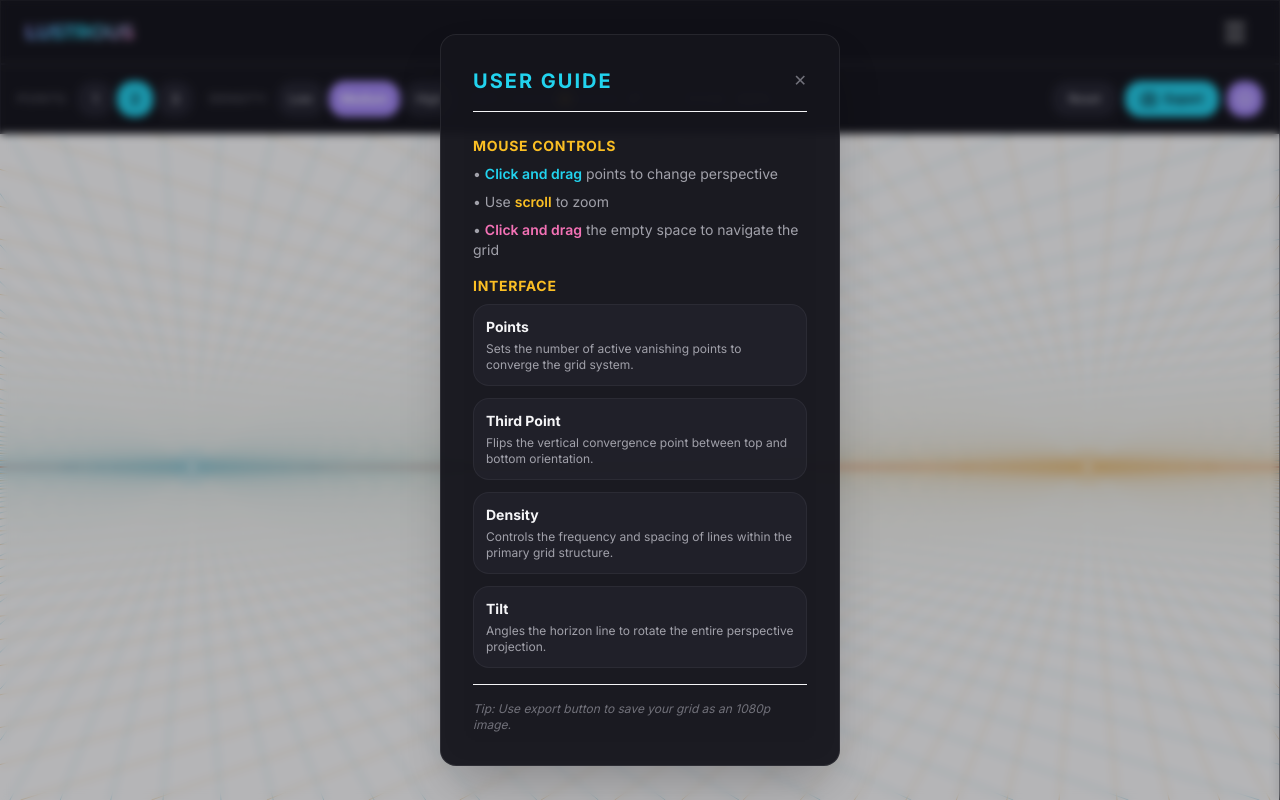
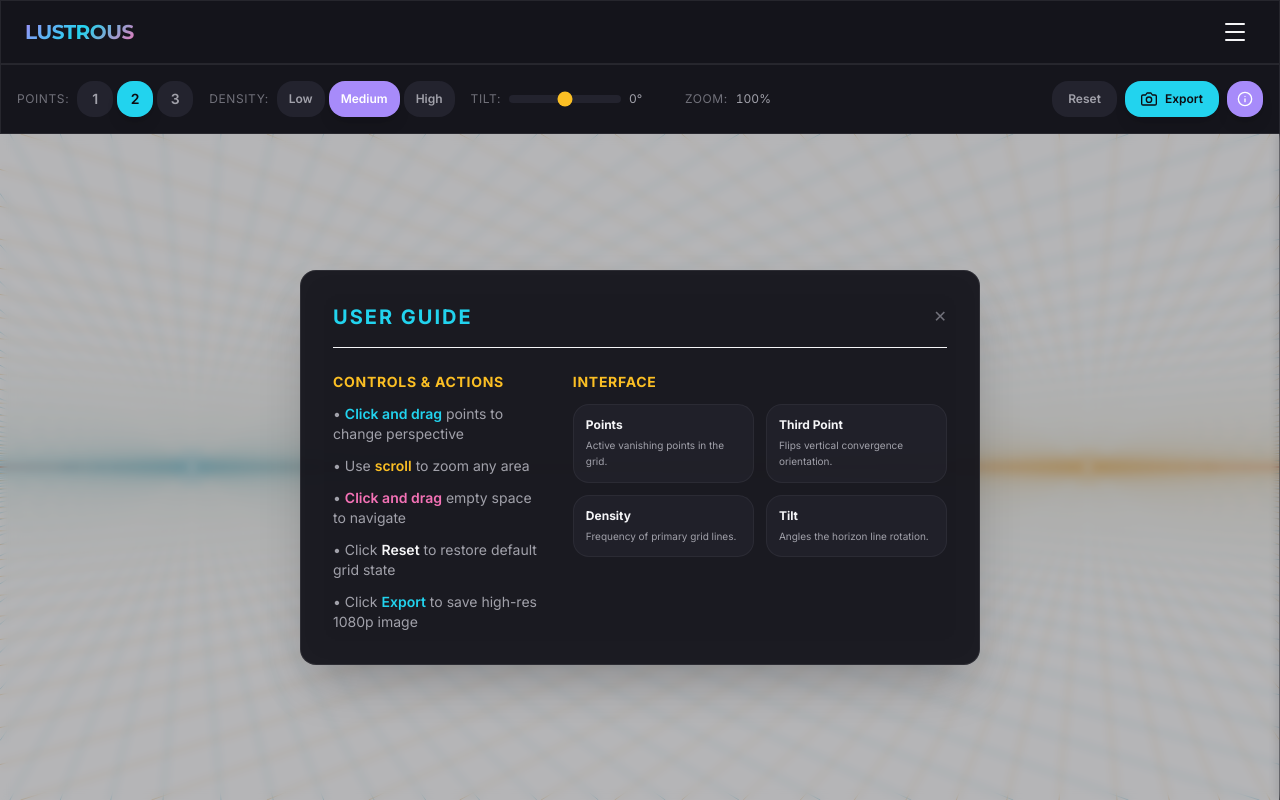
Before and after one commit to vhugoemcruz/lustrous, a Next.js app: page /perspective-grid in a window 1280 px wide. Both pictures are taken after a click on the button 1245 px from the left and 99 px from the top of the page. Built offline with nearby package versions, Linux system fonts and the light colour scheme.

Commit message:
feat: Changed the info section to horizontal orientation.

```diff
--- a/src/components/tools/perspective/PerspectiveCanvas.tsx
+++ b/src/components/tools/perspective/PerspectiveCanvas.tsx
@@ -240,7 +240,7 @@ export function PerspectiveCanvas() {
             </div>
 
             {/* Canvas Container */}
-            <div ref={containerRef} className="flex-1 relative overflow-hidden">
+            <div ref={containerRef} className="flex-1 relative overflow-hidden group">
                 <canvas
                     ref={canvasRef}
                     onMouseMove={handleMouseMove}
@@ -258,17 +258,16 @@ export function PerspectiveCanvas() {
                         <div className="text-text-muted text-sm">Loading...</div>
                     </div>
                 )}
-            </div>
 
-            {/* Balão de Ajuda Centralizado com Backdrop */}
+                {/* Balão de Ajuda Centralizado com Backdrop (Relativo ao Canvas) */}
                 {showHelp && (
                     <div
-                    className={`fixed inset-0 z-[100] flex items-center justify-center bg-deep-obsidian/30 ${isExiting ? "animate-backdrop-unfade" : "animate-backdrop-fade"
+                        className={`absolute inset-0 z-[100] flex items-center justify-center bg-deep-obsidian/30 ${isExiting ? "animate-backdrop-unfade" : "animate-backdrop-fade"
                             }`}
                         onClick={handleCloseHelp}
                     >
                         <div
-                        className={`w-[400px] p-8 glass border border-glass-border rounded-2xl shadow-2xl z-[101] ${isExiting ? "animate-balloon-exit" : "animate-balloon-enter"
+                            className={`w-full max-w-[680px] p-8 glass border border-glass-border rounded-2xl shadow-2xl z-[101] ${isExiting ? "animate-balloon-exit" : "animate-balloon-enter"
                                 }`}
                             onClick={(e) => e.stopPropagation()}
                         >
@@ -283,40 +282,42 @@ export function PerspectiveCanvas() {
                                     </button>
                                 </div>
 
-                            <div className="space-y-4">
+                                <div className="flex gap-8">
+                                    {/* Left Column: Controls & Actions */}
+                                    <div className="flex-1 space-y-6">
                                         <div>
-                                    <h4 className="text-gold font-bold text-sm mb-2 uppercase tracking-wider">Mouse Controls</h4>
-                                    <ul className="text-sm text-text-secondary space-y-2">
+                                            <h4 className="text-gold font-bold text-sm mb-3 uppercase tracking-wider">Controls & Actions</h4>
+                                            <ul className="text-sm text-text-secondary space-y-3">
                                                 <li>• <span className="text-aqua font-semibold">Click and drag</span> points to change perspective</li>
-                                        <li>• Use <span className="text-gold font-semibold">scroll</span> to zoom</li>
-                                        <li>• <span className="text-magenta font-semibold">Click and drag</span> the empty space to navigate the grid</li>
+                                                <li>• Use <span className="text-gold font-semibold">scroll</span> to zoom any area</li>
+                                                <li>• <span className="text-magenta font-semibold">Click and drag</span> empty space to navigate</li>
+                                                <li>• Click <span className="text-text-primary font-semibold">Reset</span> to restore default grid state</li>
+                                                <li>• Click <span className="text-aqua font-semibold">Export</span> to save high-res 1080p image</li>
                                             </ul>
-                                </div>
-
-                                <div>
-                                    <h4 className="text-gold font-bold text-sm mb-2 uppercase tracking-wider">Interface</h4>
-                                    <div className="grid grid-cols-1 gap-3 text-sm">
-                                        <div className="bg-medium-grey/20 p-3 rounded-lg border border-white/5">
-                                            <strong className="text-text-primary block mb-1">Points</strong>
-                                            <p className="text-text-secondary text-xs">Sets the number of active vanishing points to converge the grid system.</p>
-                                        </div>
-                                        <div className="bg-medium-grey/20 p-3 rounded-lg border border-white/5">
-                                            <strong className="text-text-primary block mb-1">Third Point</strong>
-                                            <p className="text-text-secondary text-xs">Flips the vertical convergence point between top and bottom orientation.</p>
-                                        </div>
-                                        <div className="bg-medium-grey/20 p-3 rounded-lg border border-white/5">
-                                            <strong className="text-text-primary block mb-1">Density</strong>
-                                            <p className="text-text-secondary text-xs">Controls the frequency and spacing of lines within the primary grid structure.</p>
-                                        </div>
-                                        <div className="bg-medium-grey/20 p-3 rounded-lg border border-white/5">
-                                            <strong className="text-text-primary block mb-1">Tilt</strong>
-                                            <p className="text-text-secondary text-xs">Angles the horizon line to rotate the entire perspective projection.</p>
-                                        </div>
                                         </div>
                                     </div>
 
-                                <div className="pt-4 border-t border-glass-border">
-                                    <p className="text-xs text-text-muted italic select-none">Tip: Use export button to save your grid as an 1080p image.</p>
+                                    {/* Right Column: Interface */}
+                                    <div className="flex-[1.8]">
+                                        <h4 className="text-gold font-bold text-sm mb-3 uppercase tracking-wider">Interface</h4>
+                                        <div className="grid grid-cols-2 gap-3 text-sm">
+                                            <div className="bg-medium-grey/20 p-3 rounded-lg border border-white/5 transition-colors hover:bg-medium-grey/30">
+                                                <strong className="text-text-primary block mb-1 text-xs">Points</strong>
+                                                <p className="text-text-secondary text-[10px] leading-relaxed">Active vanishing points in the grid.</p>
+                                            </div>
+                                            <div className="bg-medium-grey/20 p-3 rounded-lg border border-white/5 transition-colors hover:bg-medium-grey/30">
+                                                <strong className="text-text-primary block mb-1 text-xs">Third Point</strong>
+                                                <p className="text-text-secondary text-[10px] leading-relaxed">Flips vertical convergence orientation.</p>
+                                            </div>
+                                            <div className="bg-medium-grey/20 p-3 rounded-lg border border-white/5 transition-colors hover:bg-medium-grey/30">
+                                                <strong className="text-text-primary block mb-1 text-xs">Density</strong>
+                                                <p className="text-text-secondary text-[10px] leading-relaxed">Frequency of primary grid lines.</p>
+                                            </div>
+                                            <div className="bg-medium-grey/20 p-3 rounded-lg border border-white/5 transition-colors hover:bg-medium-grey/30">
+                                                <strong className="text-text-primary block mb-1 text-xs">Tilt</strong>
+                                                <p className="text-text-secondary text-[10px] leading-relaxed">Angles the horizon line rotation.</p>
+                                            </div>
+                                        </div>
                                     </div>
                                 </div>
                             </div>
@@ -324,5 +325,6 @@ export function PerspectiveCanvas() {
                     </div>
                 )}
             </div>
+        </div>
     );
 }
```
Lines whose indentation alone changed are shown as unchanged.
